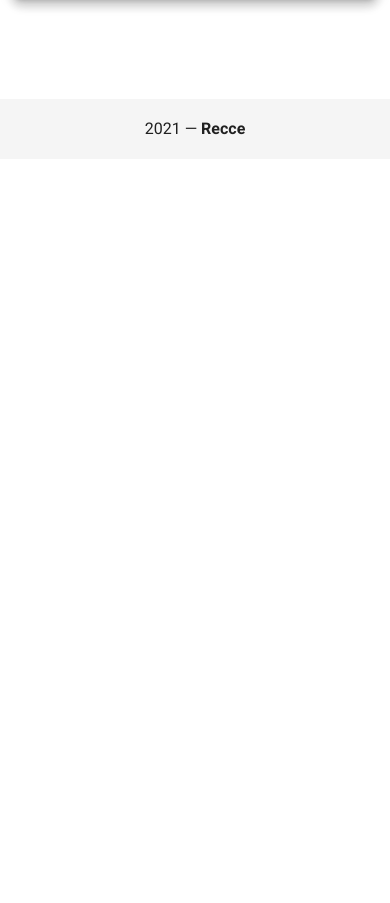
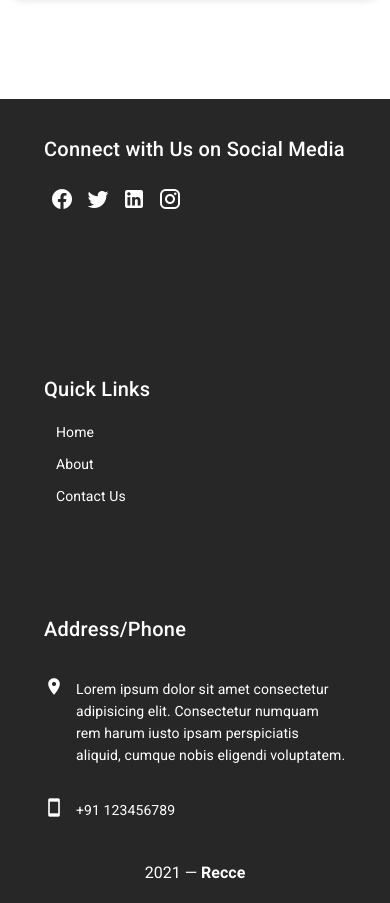
Before and after one commit to sohamtamboli/goatfarming, a Nuxt app: page /contact in a window 390 px wide. Shown: the part 953-1856 px from the top of the page. Before the commit the page ends 1112 px from the top, so only its background shows below. Built offline with nearby package versions, Linux system fonts and the light colour scheme.

Commit message:
final changes

```diff
--- a/components/Form.vue
+++ b/components/Form.vue
@@ -43,10 +43,8 @@
           class="mr-4"
           @click="validate"
         >
-          Validate
+          Submit
         </v-btn>
-
-        <v-btn color="error" class="mr-4" @click="reset"> Reset Form </v-btn>
       </v-form>
     </div>
     <div class="img__wrapper">
@@ -84,10 +82,23 @@ export default {
 
   methods: {
     validate() {
-      this.$refs.form.validate()
+      if (this.$refs.form.validate()) {
+        this.submitForm()
+        this.$refs.form.reset()
+      }
     },
-    reset() {
-      this.$refs.form.reset()
+    submitForm() {
+      const payload = {
+        name: this.name,
+        mobile: this.mobile,
+        email: this.email,
+        address: this.addressLineOne + ' ' + this.addressLineTwo,
+        city: this.city,
+        state: this.state,
+        pincode: this.pincode,
+      }
+      // eslint-disable-next-line no-console
+      console.log(JSON.stringify(payload, null, 2))
     },
   },
 }
--- a/layouts/default.vue
+++ b/layouts/default.vue
@@ -9,6 +9,9 @@
         </div>
         <!-- <v-spacer></v-spacer> -->
         <div class="right__menu">
+          <nuxt-link v-show="routeCheck" class="menu__links" to="/"
+            >Home</nuxt-link
+          >
           <nuxt-link class="menu__links" to="/about">About</nuxt-link>
           <nuxt-link class="menu__links" :to="{ path: '/', hash: '#breeds' }"
             >Breeds</nuxt-link
@@ -59,6 +62,9 @@
       horizontal
       app
     >
+      <v-btn v-show="routeCheck">
+        <span><nuxt-link to="/" class="bottom__links">Home</nuxt-link></span>
+      </v-btn>
       <v-btn>
         <span
           ><nuxt-link to="/about" class="bottom__links">About</nuxt-link></span
@@ -88,7 +94,51 @@
         >
       </v-btn>
     </v-bottom-navigation>
-    <v-footer app absolute>
+    <v-footer dark app absolute>
+      <v-container>
+        <v-card flat class="grid__wrapper">
+          <v-card-title class="header1"
+            >Connect with Us on Social Media</v-card-title
+          >
+          <v-card-text class="content1">
+            <v-btn v-for="icon in icons" :key="icon" icon>
+              <v-icon size="24px">
+                {{ icon }}
+              </v-icon>
+            </v-btn>
+          </v-card-text>
+          <v-card-title class="header2">Quick Links</v-card-title>
+          <v-card-text class="content2">
+            <ul class="quick__links__list">
+              <li>
+                <nuxt-link to="/" class="quick__links">Home</nuxt-link>
+              </li>
+              <li>
+                <nuxt-link to="/about" class="quick__links">About</nuxt-link>
+              </li>
+              <li>
+                <nuxt-link to="/contact" class="quick__links"
+                  >Contact Us</nuxt-link
+                >
+              </li>
+            </ul>
+          </v-card-text>
+          <v-card-title class="header3">Address/Phone</v-card-title>
+          <div class="content3">
+            <v-card-text class="icon__contain">
+              <v-icon size="20px"> mdi-map-marker </v-icon>
+              Lorem ipsum dolor sit amet consectetur adipisicing elit.
+              Consectetur numquam rem harum iusto ipsam perspiciatis aliquid,
+              cumque nobis eligendi voluptatem.
+            </v-card-text>
+            <v-card-text class="icon__contain"
+              ><v-icon size="20px"> mdi-cellphone </v-icon>
+              +91 123456789
+            </v-card-text>
+          </div>
+        </v-card>
+      </v-container>
+      <v-divider></v-divider>
       <v-col class="text-center" cols="12">
         {{ new Date().getFullYear() }} — <strong>Recce</strong>
       </v-col>
@@ -98,12 +148,21 @@
 
 <script>
 export default {
+  data: () => ({
+    icons: ['mdi-facebook', 'mdi-twitter', 'mdi-linkedin', 'mdi-instagram'],
+  }),
   computed: {
     themeCheck() {
       if (this.$route.path === '/') {
         return 'light'
       }
       return 'dark'
+    },
+    routeCheck() {
+      if (this.$route.path === '/') {
+        return false
+      }
+      return true
     },
     isDesktop() {
       if (process.browser) {
@@ -177,4 +236,72 @@ export default {
 .nuxt-link-exact-active {
   color: orange;
 }
+
+.quick__links__list {
+  display: flex;
+  flex-direction: column;
+  align-items: flex-start;
+  text-align: left;
+  gap: 10px;
+  list-style: none;
+  padding: 0;
+}
+.quick__links {
+  text-decoration: none;
+  color: #fff;
+  padding: 0 12px;
+}
+.grid__wrapper {
+  display: grid;
+  grid-template-rows: 0.3fr 1fr;
+  grid-template-columns: 1fr 1fr 1fr;
+  grid-template-areas:
+    'h1 h2 h3'
+    'c1 c2 c3';
+  width: 100%;
+  background: transparent;
+  gap: 32px;
+}
+
+.icon__contain {
+  display: flex;
+  gap: 12px;
+  align-items: baseline;
+}
+.header1 {
+  grid-area: h1;
+}
+.header2 {
+  grid-area: h2;
+}
+.header3 {
+  grid-area: h3;
+}
+.content1 {
+  grid-area: c1;
+}
+.content2 {
+  grid-area: c2;
+}
+.content3 {
+  grid-area: c3;
+}
+
+@media only screen and (max-width: 600px) {
+  .grid__wrapper {
+    grid-auto-flow: column;
+    grid-template-rows: 0.3fr 1fr 0.3fr 1fr 0.3fr 1fr;
+    grid-template-columns: 1fr;
+    grid-template-areas:
+      'h1'
+      'c1'
+      'h2'
+      'c2'
+      'h3'
+      'c3';
+    width: 100%;
+    background: transparent;
+    gap: 0;
+  }
+}
 </style>
--- a/pages/index.vue
+++ b/pages/index.vue
@@ -94,14 +94,15 @@ export default {
   font-family: 'Roboto', sans-serif;
   font-weight: 500;
   text-decoration: none;
-  transition: all 0.6s;
+  transition: all 0.3s;
   letter-spacing: 1px;
 }
 .btn:hover {
-  background: #ff7a00;
+  background: #ff4040;
 }
 .app-wrapper {
-  background: #dfe0dc;
+  background: #f1f1ee;
+  padding-bottom: 2rem;
 }
 .btn:focus {
   outline: none;
```
